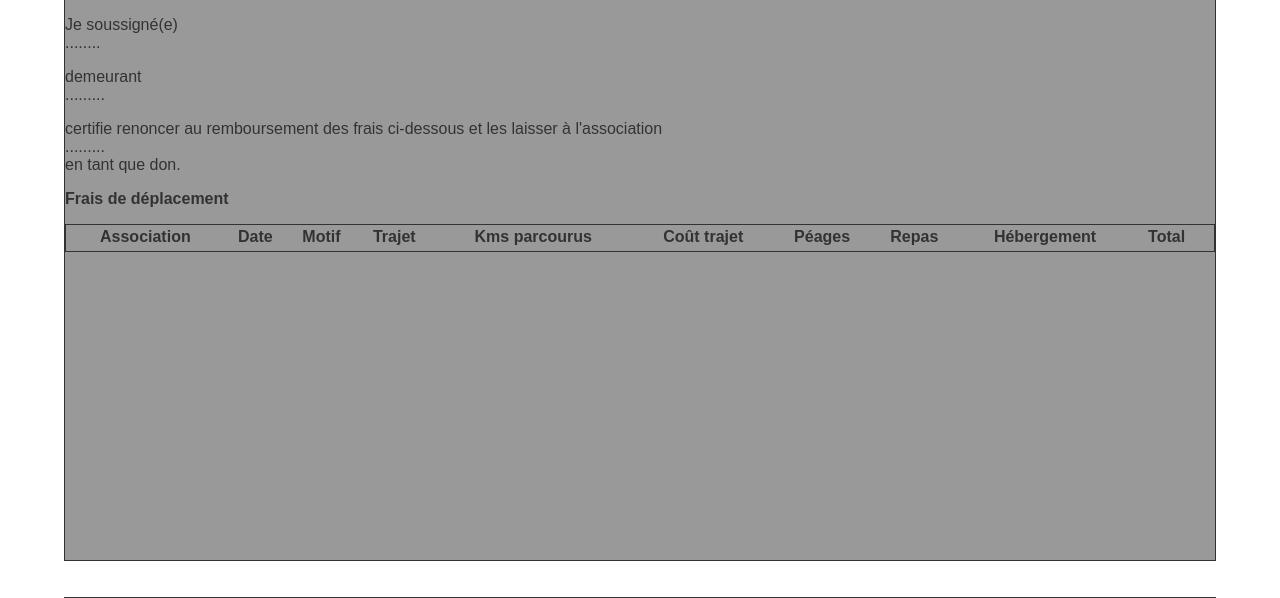
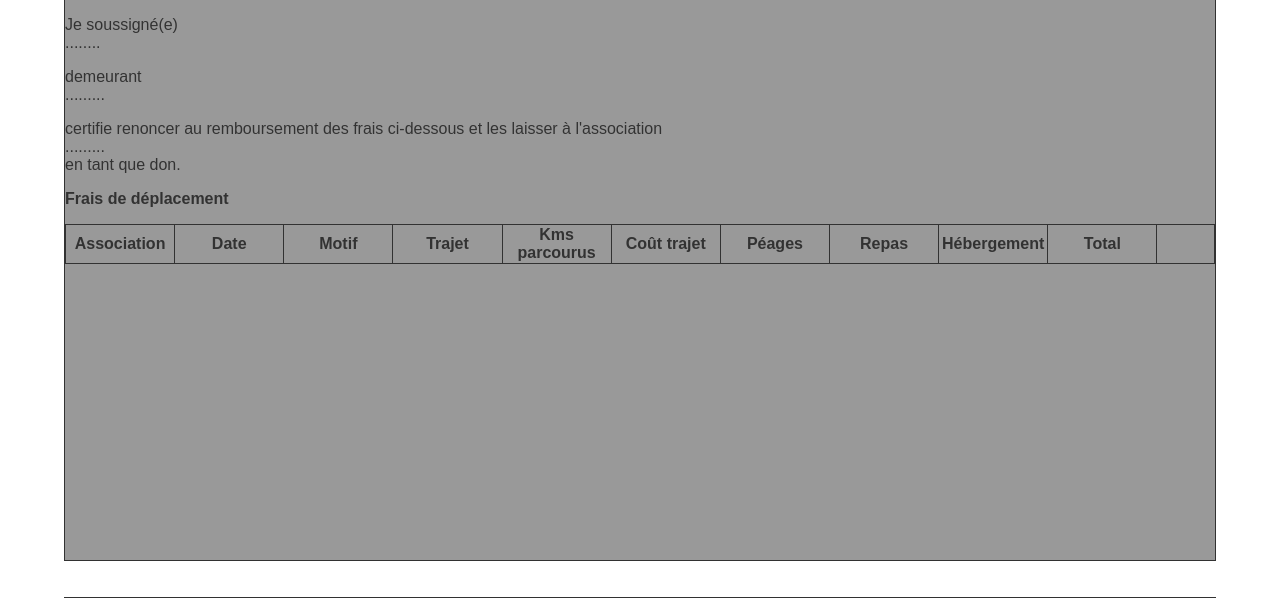
Before and after one commit to TeisseireC/PPE_FREDI, a PHP site: page /Pages/Bordereau/bordereau.php in a window 1280 px wide. Shown: the part 145-743 px from the top of the page. Run offline with PHP 8.4, Linux system fonts and the light colour scheme; lists and menus that the app fills with data are empty.

Commit message:
Modification bordereau et creation d'un DAo personnel

```diff
--- a/Pages/Bordereau/bordereau.php
+++ b/Pages/Bordereau/bordereau.php
@@ -29,17 +29,17 @@
 
             <table class="tableBordereau">
                 <tr>
-                    <th>Association</th>
-                    <th>Date</th>
-                    <th>Motif</th>
-                    <th>Trajet</th>
-                    <th>Kms parcourus</th>
-                    <th>Coût trajet</th>
-                    <th>Péages</th>
-                    <th>Repas</th>
-                    <th>Hébergement</th>
-                    <th>Total</th>
-                    <th>&nbsp;</th>
+                    <th class="thBordereau">Association</th>
+                    <th class="thBordereau">Date</th>
+                    <th class="thBordereau">Motif</th>
+                    <th class="thBordereau">Trajet</th>
+                    <th class="thBordereau">Kms parcourus</th>
+                    <th class="thBordereau">Coût trajet</th>
+                    <th class="thBordereau">Péages</th>
+                    <th class="thBordereau">Repas</th>
+                    <th class="thBordereau">Hébergement</th>
+                    <th class="thBordereau">Total</th>
+                    <th class="thBordereauIcon">&nbsp;</th>
                 </tr>
                 <tr>
                 <?php
--- a/assets/css/styles.css
+++ b/assets/css/styles.css
@@ -176,6 +176,17 @@ footer
     border-style: solid;
     color: black;
 }
+
+.thBordereau{
+    border: 1px solid black;
+    width: 9.5%;
+}
+
+.thBordereauIcon{
+    border: 1px solid black;
+    width: 5%;
+}
+
 /* Fin du formulaire (bordereau.php)
 
 /* Debut bouton responsable légal */
@@ -195,3 +206,11 @@ footer
     font-size : 20px;
 }
 /* Fin bouton responsable légal */
+
+/* Début ajout des bordures aux tableaux */
+table, th, td {
+    border: 1px solid black;
+    border-collapse: collapse;
+    width: 9%;
+}
+/* Fin ajout des bordures aux tableaux */
```
Also changed, not shown: assets/DAO/AntoineDAO.php (added).
